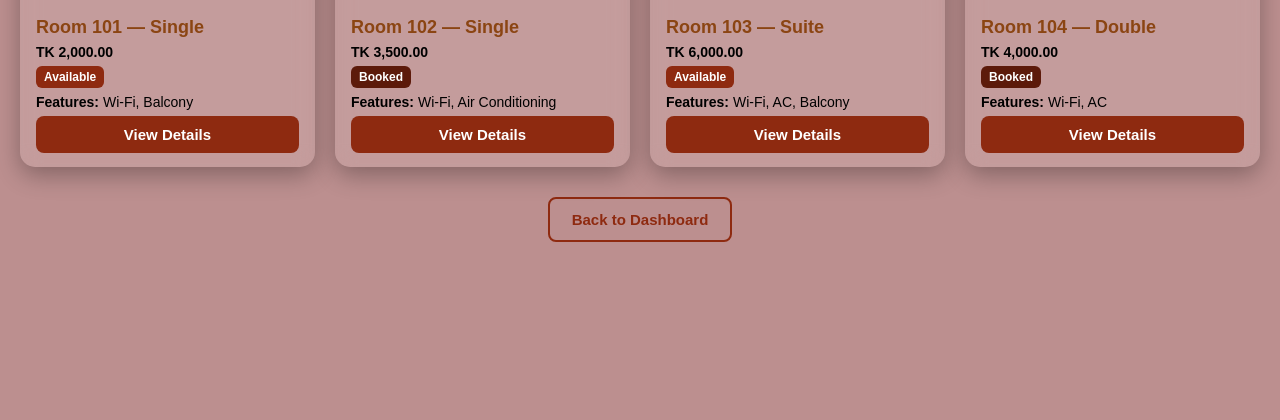
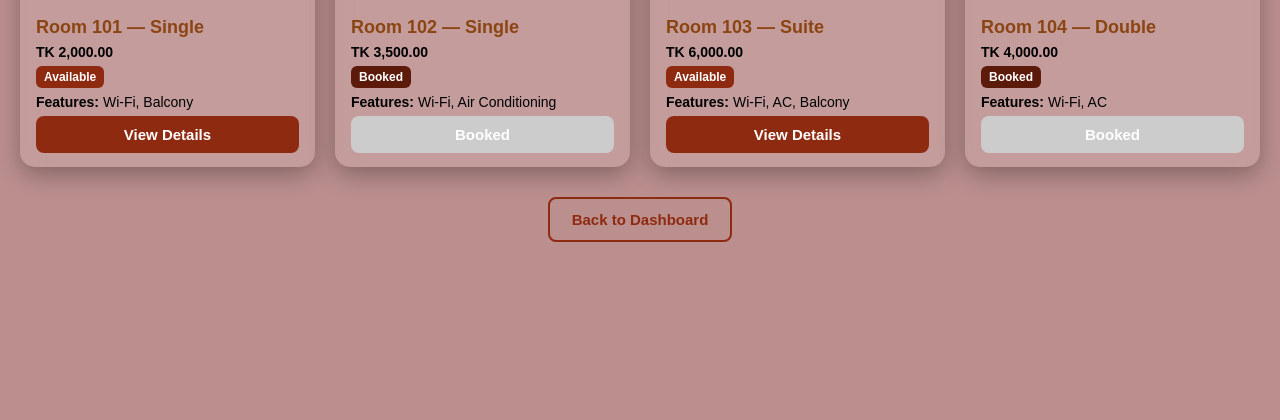
Before and after one commit to fahimaislam2022/Hotel-Management-System, a PHP site: page /WEB/RoomInventory.php in a window 1280 px wide. Shown: the part 269-689 px from the top of the page. Run offline with PHP 8.4, Linux system fonts and the light colour scheme.

Commit message:
cursordisabled

```diff
--- a/PROJECT/USER/VIEW/RoomInventory.php
+++ b/PROJECT/USER/VIEW/RoomInventory.php
@@ -58,10 +58,20 @@ $rooms = [
 
             <p><strong>Features:</strong> <?= $room['features']; ?></p>
 
-            <button class="btn"
-                onclick="window.location.href='RoomDetails.php?id=<?= $roomNo; ?>'">
-                View Details
-            </button>
+            <?php if ($room['status'] === 'booked'): ?>
+    <button class="btn" style="background:#ccc; cursor:not-allowed;" disabled>
+        Booked
+    </button>
+<?php else: ?>
+    <button class="btn"
+        onclick="window.location.href='RoomDetails.php?id=<?= $roomNo; ?>'">
+        View Details
+    </button>
+<?php endif; ?>
+
+
+
+
         </div>
     </div>
 <?php endforeach; ?>
```
